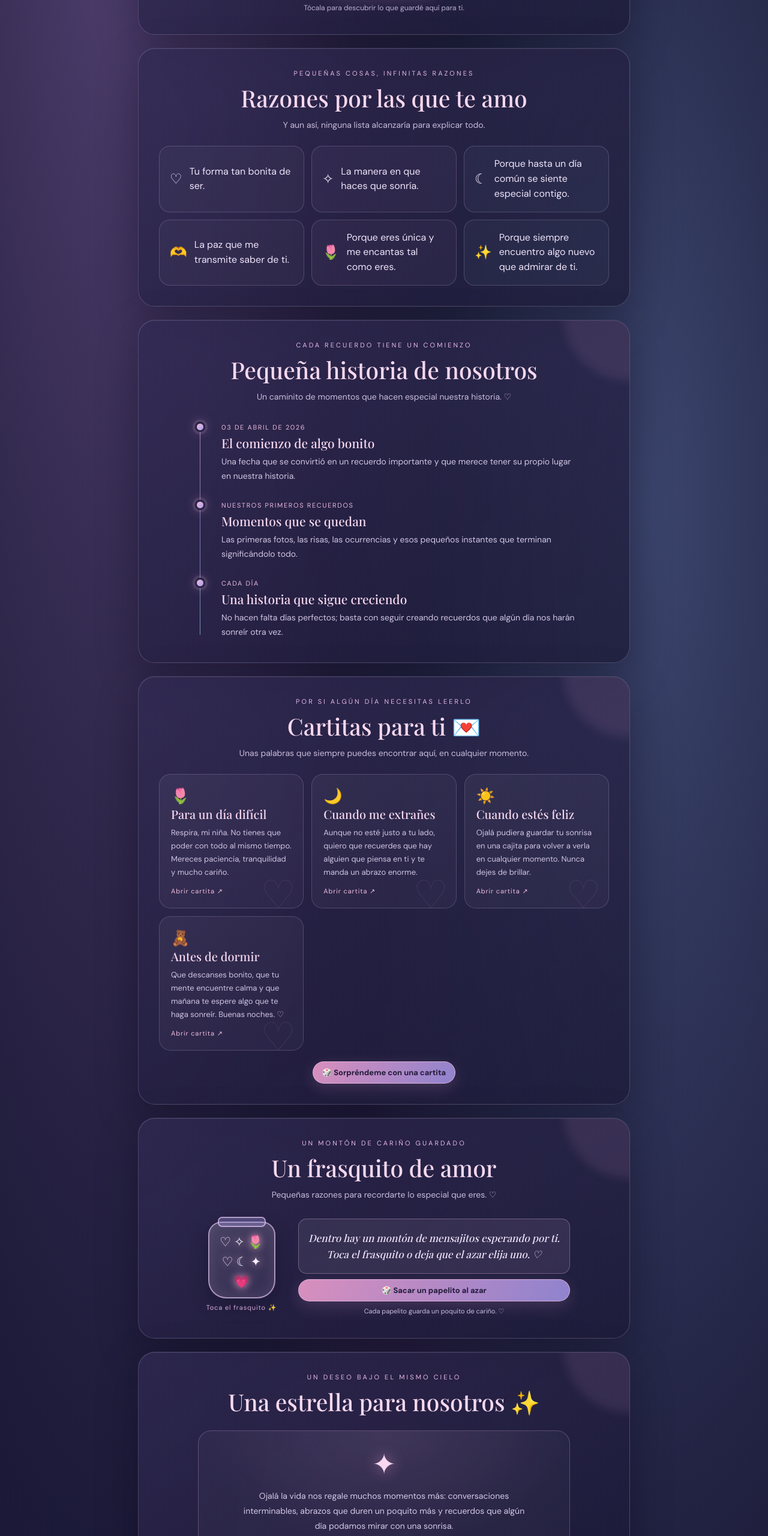
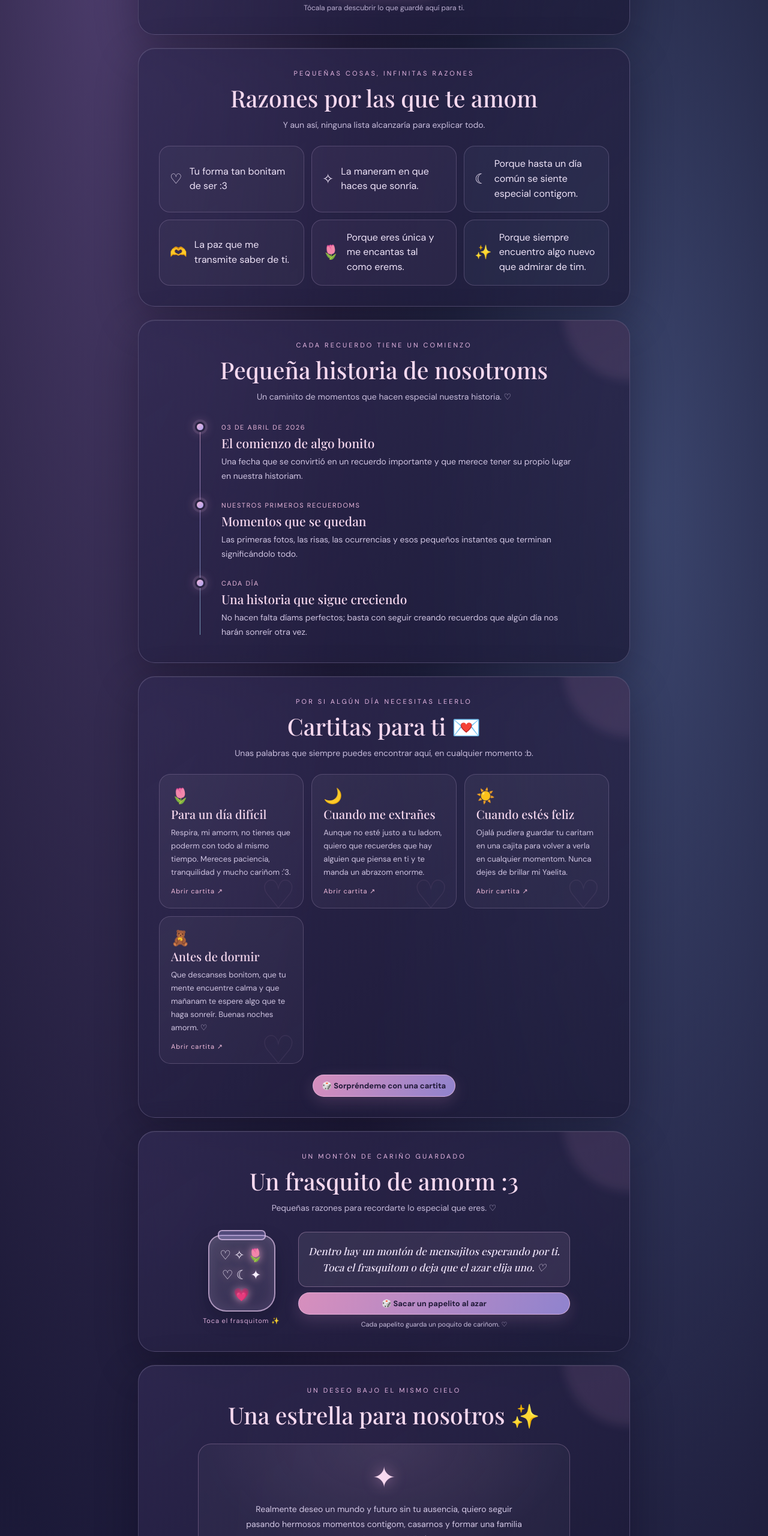
Before and after one commit to AstarothDx/Jadem, a plain HTML site: page index.html in a window 1280 px wide. Shown: the part 820-3380 px from the top of the page at 60% size. Drawn offline with nearby package versions, Linux system fonts and the light colour scheme; a web font is replaced by a local one.

```diff
--- a/index_yaelita_interactivo.html
+++ b/index.html
@@ -238,21 +238,21 @@ body.album-open{overflow:hidden}
   <section class="album-view" id="albumView" aria-hidden="true">
     <div class="album-top"><button class="btn ghost small" id="closeAlbum" type="button">← Volver</button><span class="eyebrow">✧ nuestra pequeña colección ✧</span></div>
     <div class="panel album-panel">
-    <div class="section-head"><div class="eyebrow">fragmentos de felicidad</div><h2>Nuestros recuerdos</h2><p>Cada foto guarda un pedacito de esos momentos que hacen más bonita nuestra historia. ♡</p></div>
+    <div class="section-head"><div class="eyebrow">fragmentos de felicidad</div><h2>Nuestros recuerdos</h2><p>Cada fotom guarda un pedacito de esos momentos que hacen más bonitam nuestra historia. ♡</p></div>
     <div class="gallery" id="gallery" aria-live="polite"></div>
-    <p class="hint">Pequeños instantes que quiero seguir guardando contigo. ♡</p>
+    <p class="hint">Pequeños instantes que quiero seguir guardandom contigom. ♡</p>
     </div>
   </section>
 
   <section class="panel">
-    <div class="section-head"><div class="eyebrow">pequeñas cosas, infinitas razones</div><h2>Razones por las que te amo</h2><p>Y aun así, ninguna lista alcanzaría para explicar todo.</p></div>
+    <div class="section-head"><div class="eyebrow">pequeñas cosas, infinitas razones</div><h2>Razones por las que te amom</h2><p>Y aun así, ninguna lista alcanzaría para explicar todo.</p></div>
     <div class="reasons" id="reasons">
-      <div class="reason"><span>♡</span>Tu forma tan bonita de ser.</div>
-      <div class="reason"><span>✧</span>La manera en que haces que sonría.</div>
-      <div class="reason"><span>☾</span>Porque hasta un día común se siente especial contigo.</div>
+      <div class="reason"><span>♡</span>Tu forma tan bonitam de ser :3</div>
+      <div class="reason"><span>✧</span>La maneram en que haces que sonría.</div>
+      <div class="reason"><span>☾</span>Porque hasta un día común se siente especial contigom.</div>
       <div class="reason"><span>🫶</span>La paz que me transmite saber de ti.</div>
-      <div class="reason"><span>🌷</span>Porque eres única y me encantas tal como eres.</div>
-      <div class="reason"><span>✨</span>Porque siempre encuentro algo nuevo que admirar de ti.</div>
+      <div class="reason"><span>🌷</span>Porque eres única y me encantas tal como erems.</div>
+      <div class="reason"><span>✨</span>Porque siempre encuentro algo nuevo que admirar de tim.</div>
     </div>
   </section>
 
@@ -260,7 +260,7 @@ body.album-open{overflow:hidden}
   <section class="panel extra-section">
     <div class="section-head">
       <div class="eyebrow">cada recuerdo tiene un comienzo</div>
-      <h2>Pequeña historia de nosotros</h2>
+      <h2>Pequeña historia de nosotroms</h2>
       <p>Un caminito de momentos que hacen especial nuestra historia. ♡</p>
     </div>
     <div class="timeline">
@@ -268,11 +268,11 @@ body.album-open{overflow:hidden}
         <span class="timeline-dot"></span>
         <span class="timeline-date">03 de abril de 2026</span>
         <h3>El comienzo de algo bonito</h3>
-        <p>Una fecha que se convirtió en un recuerdo importante y que merece tener su propio lugar en nuestra historia.</p>
+        <p>Una fecha que se convirtió en un recuerdo importante y que merece tener su propio lugar en nuestra historiam.</p>
       </article>
       <article class="timeline-item">
         <span class="timeline-dot"></span>
-        <span class="timeline-date">Nuestros primeros recuerdos</span>
+        <span class="timeline-date">Nuestros primeros recuerdoms</span>
         <h3>Momentos que se quedan</h3>
         <p>Las primeras fotos, las risas, las ocurrencias y esos pequeños instantes que terminan significándolo todo.</p>
       </article>
@@ -280,7 +280,7 @@ body.album-open{overflow:hidden}
         <span class="timeline-dot"></span>
         <span class="timeline-date">Cada día</span>
         <h3>Una historia que sigue creciendo</h3>
-        <p>No hacen falta días perfectos; basta con seguir creando recuerdos que algún día nos harán sonreír otra vez.</p>
+        <p>No hacen falta díams perfectos; basta con seguir creando recuerdos que algún día nos harán sonreír otra vez.</p>
       </article>
     </div>
   </section>
@@ -289,13 +289,13 @@ body.album-open{overflow:hidden}
     <div class="section-head">
       <div class="eyebrow">por si algún día necesitas leerlo</div>
       <h2>Cartitas para ti 💌</h2>
-      <p>Unas palabras que siempre puedes encontrar aquí, en cualquier momento.</p>
+      <p>Unas palabras que siempre puedes encontrar aquí, en cualquier momento :b.</p>
     </div>
     <div class="letters-grid" id="lettersGrid">
-      <button class="love-note" type="button" data-letter="0"><span class="note-icon">🌷</span><h3>Para un día difícil</h3><p>Respira, mi niña. No tienes que poder con todo al mismo tiempo. Mereces paciencia, tranquilidad y mucho cariño.</p><span class="note-open">Abrir cartita ↗</span></button>
-      <button class="love-note" type="button" data-letter="1"><span class="note-icon">🌙</span><h3>Cuando me extrañes</h3><p>Aunque no esté justo a tu lado, quiero que recuerdes que hay alguien que piensa en ti y te manda un abrazo enorme.</p><span class="note-open">Abrir cartita ↗</span></button>
-      <button class="love-note" type="button" data-letter="2"><span class="note-icon">☀️</span><h3>Cuando estés feliz</h3><p>Ojalá pudiera guardar tu sonrisa en una cajita para volver a verla en cualquier momento. Nunca dejes de brillar.</p><span class="note-open">Abrir cartita ↗</span></button>
-      <button class="love-note" type="button" data-letter="3"><span class="note-icon">🧸</span><h3>Antes de dormir</h3><p>Que descanses bonito, que tu mente encuentre calma y que mañana te espere algo que te haga sonreír. Buenas noches. ♡</p><span class="note-open">Abrir cartita ↗</span></button>
+      <button class="love-note" type="button" data-letter="0"><span class="note-icon">🌷</span><h3>Para un día difícil</h3><p>Respira, mi amorm, no tienes que poderm con todo al mismo tiempo. Mereces paciencia, tranquilidad y mucho cariñom :'3.</p><span class="note-open">Abrir cartita ↗</span></button>
+      <button class="love-note" type="button" data-letter="1"><span class="note-icon">🌙</span><h3>Cuando me extrañes</h3><p>Aunque no esté justo a tu ladom, quiero que recuerdes que hay alguien que piensa en ti y te manda un abrazom enorme.</p><span class="note-open">Abrir cartita ↗</span></button>
+      <button class="love-note" type="button" data-letter="2"><span class="note-icon">☀️</span><h3>Cuando estés feliz</h3><p>Ojalá pudiera guardar tu caritam en una cajita para volver a verla en cualquier momentom. Nunca dejes de brillar mi Yaelita.</p><span class="note-open">Abrir cartita ↗</span></button>
+      <button class="love-note" type="button" data-letter="3"><span class="note-icon">🧸</span><h3>Antes de dormir</h3><p>Que descanses bonitom, que tu mente encuentre calma y que mañanam te espere algo que te haga sonreír. Buenas noches amorm. ♡</p><span class="note-open">Abrir cartita ↗</span></button>
     </div>
     <div class="center letter-actions"><button class="btn small" id="randomLetter" type="button">🎲 Sorpréndeme con una cartita</button></div>
   </section>
@@ -303,18 +303,18 @@ body.album-open{overflow:hidden}
   <section class="panel extra-section">
     <div class="section-head">
       <div class="eyebrow">un montón de cariño guardado</div>
-      <h2>Un frasquito de amor</h2>
+      <h2>Un frasquito de amorm :3</h2>
       <p>Pequeñas razones para recordarte lo especial que eres. ♡</p>
     </div>
     <div class="jar-wrap">
       <button class="jar-illustration" id="drawJar" type="button" aria-label="Sacar un mensaje aleatorio del frasquito">
         <div class="jar-glass" id="jarGlass"><span>♡</span><span>✧</span><span>🌷</span><span>♡</span><span>☾</span><span>✦</span><span>💗</span></div>
-        <span class="jar-tap">Toca el frasquito ✨</span>
+        <span class="jar-tap">Toca el frasquitom ✨</span>
       </button>
       <div class="jar-copy">
-        <div class="jar-message jar-result" id="jarResult" aria-live="polite">Dentro hay un montón de mensajitos esperando por ti. Toca el frasquito o deja que el azar elija uno. ♡</div>
+        <div class="jar-message jar-result" id="jarResult" aria-live="polite">Dentro hay un montón de mensajitos esperando por ti. Toca el frasquitom o deja que el azar elija uno. ♡</div>
         <button class="btn small" id="randomJar" type="button">🎲 Sacar un papelito al azar</button>
-        <p class="jar-counter" id="jarCounter">Cada papelito guarda un poquito de cariño. ♡</p>
+        <p class="jar-counter" id="jarCounter">Cada papelito guarda un poquito de cariñom. ♡</p>
       </div>
     </div>
   </section>
@@ -327,28 +327,28 @@ body.album-open{overflow:hidden}
     </div>
     <div class="wish-card">
       <div class="wish-star" aria-hidden="true">✦</div>
-      <p>Ojalá la vida nos regale muchos momentos más: conversaciones interminables, abrazos que duren un poquito más y recuerdos que algún día podamos mirar con una sonrisa.</p>
+      <p>Realmente deseo un mundo y futuro sin tu ausencia, quiero seguir pasando hermosos momentos contigom, casarnos y formar una familia no perfecta, pero feliz :'3</p>
     </div>
   </section>
 
   <section class="panel">
-    <div class="section-head"><div class="eyebrow">desde que comenzó algo bonito</div><h2>Nuestro tiempo</h2><p>Desde el 3 de abril de 2026, una fecha que quiero guardar con mucho cariño. ♡</p></div>
+    <div class="section-head"><div class="eyebrow">desde que comenzó algo bonitom</div><h2>Nuestro tiempo</h2><p>Desde el 3 de abril de 2026, una fecha que quiero guardar con mucho cariñom. ♡</p></div>
     <div class="counter-box">
       <div class="count"><strong id="days">—</strong><small>Días</small></div>
       <div class="count"><strong id="hours">—</strong><small>Horas</small></div>
       <div class="count"><strong id="minutes">—</strong><small>Minutos</small></div>
       <div class="count"><strong id="seconds">—</strong><small>Segundos</small></div>
     </div>
-    <p class="hint" id="dateHint">Cada segundo suma un recuerdo más a nuestra historia. ♡</p>
+    <p class="hint" id="dateHint">Cada segundo suma un recuerdo más a nuestra historiam. ♡</p>
     <div class="mex-clock" aria-live="off"><span>Hora actual · México (centro)</span><strong id="mexTime">--:--:--</strong><small id="mexDate">Cargando fecha…</small></div>
   </section>
 
   <section class="panel">
-    <div class="section-head"><div class="eyebrow">la melodía que nos acompaña</div><h2>Nuestra canción 🫶</h2><p>Esta canción tiene un rinconcito especial aquí. Puedes darle play cuando quieras.</p></div>
+    <div class="section-head"><div class="eyebrow">la melodía que nos acompaña</div><h2>Nuestra canción 🫶</h2><p>Esta canción tiene un rinconcito especial aquím. Escúchala y recuerda que es nuestro tema amorm.</p></div>
     <div class="music">
       <div class="vinyl" id="vinyl"></div>
       <div class="music-info">
-        <strong>Una canción para ti</strong><small>Nuestra Canción 🫶</small>
+        <strong>Una canción para ti amorm</strong><small>Nuestra Canción 🫶</small>
         <div class="progress" id="progress" title="Buscar en la canción"><span id="progressFill"></span></div>
         <div class="music-controls">
           <button id="back" aria-label="Retroceder 10 segundos">↶</button>
@@ -364,7 +364,7 @@ body.album-open{overflow:hidden}
   </section>
 
   <section class="panel">
-    <div class="section-head"><div class="eyebrow">dos almas bajo el mismo cielo</div><h2>Nuestra constelación</h2><p>En algún rincón inmenso del universo, me alegra que nuestros caminos se hayan cruzado mi amorm.</p></div>
+    <div class="section-head"><div class="eyebrow">dos almas bajo el mismo cielom</div><h2>Nuestra constelación</h2><p>En algún rincón inmenso del universo, me alegra que nuestros caminos se hayan cruzado mi amorm.</p></div>
     <svg class="constellation" viewBox="0 0 600 260" role="img" aria-label="Constelación decorativa de estrellas">
       <path d="M75 165 L155 80 L245 132 L315 55 L405 120 L500 65 L535 180 L405 205 L315 55" fill="none" stroke="#d9c9ff" stroke-opacity=".55" stroke-dasharray="3 6"/>
       <path d="M75 165 L190 205 L245 132 L405 120 L535 180" fill="none" stroke="#d9c9ff" stroke-opacity=".35" stroke-dasharray="3 6"/>
@@ -377,7 +377,7 @@ body.album-open{overflow:hidden}
 
   <section class="panel">
     <div class="section-head"><div class="eyebrow">algo que quiero que sepas</div><h2>Un pensamiento para ti</h2><p>¡MUAAAK!. ♡</p></div>
-    <div class="hidden-message show" style="display:block"><div style="font-size:30px;margin-bottom:10px">💌✨</div><h3 style="font-size:27px;margin-bottom:10px;color:#f4c7e7">Mi lugar favorito...</h3><p style="line-height:1.8;color:#e3d8ef">No es un sitio, es esa sensación bonita que aparece cuando pienso en ti. Si pudiera guardar un momento en una estrella, guardaría uno en el que estés sonriendo. Te amo, Amorm. ❤️</p></div>
+    <div class="hidden-message show" style="display:block"><div style="font-size:30px;margin-bottom:10px">💌✨</div><h3 style="font-size:27px;margin-bottom:10px;color:#f4c7e7">Mi lugar favoritom...</h3><p style="line-height:1.8;color:#e3d8ef">No es un sitio, es esa sensación bonita que aparece cuando pienso en ti. Si pudiera guardar un momento en una estrella, guardaría uno en el que estés sonriendo. Te amo, Amorm. ❤️</p></div>
   </section>
 
   <section class="panel final">
@@ -444,7 +444,7 @@ const PHOTOS = [
   {file:'foto7.jpg', caption:'Besom :3'},
   {file:'foto8.jpg', caption:'Me encanta estar en el parque contigom'},
   {file:'foto9.jpg', caption:'Guapoms :3'},
-  {file:'foto10.jpg', caption:'✧♡✧'}
+  {file:'foto10.jpg', caption:'Mi bebita :3'}
 ];
 const gallery=$('gallery');
 PHOTOS.forEach((photo,i)=>{
@@ -474,16 +474,16 @@ PHOTOS.forEach((photo,i)=>{
 
 /* Frasquito: cada toque saca un mensajito al azar. No guarda datos. */
 const jarMessages=[
-'Me encanta la forma tan tuya que tienes de hacer bonito cualquier momento.','Tu sonrisa es de mis cosas favoritas. Nunca lo olvides. ♡','Eres importante, incluso en los días en los que se te olvide.','Qué bonito que, entre tantas personas, nuestros caminos se encontraran.','Ojalá pudiera darte un abrazo larguito justo ahora. 🌷','Hay algo en ti que convierte los días normales en recuerdos especiales.','No necesitas hacer nada extraordinario para ser alguien maravillosa.','Si hoy nadie te lo ha dicho: eres preciosa y mereces cosas bonitas. ✨','Mi parte favorita de muchos días es cuando apareces en mis pensamientos.','Te elegiría entre un millón de casualidades. ♡'];
+'Tu sola presencia hace bonitom cualquier momento.','Tu sonrisa es de mis cosas favoritas. y ru carita hermosam. ♡','Eres importante, incluso en los días en los que se te olvide.','Qué bonitom que, entre tantas personas, nuestros caminos se encontraran.','Ojalám pudiera darte un abrazote justo ahora. 🌷','Mi esposita wapam, mi amorm :3.','Te amo amorm, y así será hasta que me lo permitas.','Eres preciosam y me encantas. ✨','Mi parte favorita de muchos días es cuando apareces en mis pensamientos con o sin ropa :^.','Te elegiría entre un millón de casualidadems. ♡'];
 let lastJarIndex=-1,jarDrawCount=0;
 function drawJarMessage(){let index;do{index=Math.floor(Math.random()*jarMessages.length)}while(index===lastJarIndex&&jarMessages.length>1);lastJarIndex=index;jarDrawCount++;const result=$('jarResult'),glass=$('jarGlass');result.textContent=jarMessages[index];result.classList.remove('pop');void result.offsetWidth;result.classList.add('pop');glass.classList.remove('shake');void glass.offsetWidth;glass.classList.add('shake');$('jarCounter').textContent='Papelito '+jarDrawCount+' · siempre hay más cariño por descubrir ♡';setTimeout(()=>glass.classList.remove('shake'),450);petalRain(5)}
 $('drawJar').addEventListener('click',drawJarMessage);$('randomJar').addEventListener('click',drawJarMessage);
 /* Cartitas que se abren en una ventana y se pueden elegir al azar. */
 const loveLetters=[
-{title:'Para un día difícil 🌷',body:'Respira, mi niña. No tienes que poder con todo al mismo tiempo. Mereces paciencia, tranquilidad y mucho cariño. Si hoy pesa un poquito más, ve despacio; no tienes que resolverlo todo ahora. Te mando el abrazo más grande que pueda caber en estas palabras. ♡'},
-{title:'Cuando me extrañes 🌙',body:'Aunque no esté justo a tu lado, quiero que recuerdes que hay alguien que piensa en ti y te manda un abrazo enorme. Cierra tus ojitos un momento e imagina que te abrazo muy fuerte. La distancia no cambia lo bonito que siento por ti. ♡'},
-{title:'Cuando estés feliz ☀️',body:'Ojalá pudiera guardar tu sonrisa en una cajita para volver a verla en cualquier momento. Nunca dejes de brillar. Me encanta imaginarte feliz, disfrutando tus momentos y siendo tú. Que nunca te falten razones para sonreír. ♡'},
-{title:'Antes de dormir 🧸',body:'Que descanses bonito, que tu mente encuentre calma y que mañana te espere algo que te haga sonreír. Buenas noches. Suelta poquito a poquito lo que te haya preocupado hoy; mereces descansar y despertar con el corazón tranquilito. ♡'}];
+{title:'Para un día difícil 🌷',body:'Respira, mi amorm. No tienes que poder con todo al mismo tiempo. Mereces paciencia, tranquilidad y mucho cariñom. Si hoy pesa un poquito más, ve despacio; no tienes que resolverlo todo ahora. Te mando un abrazote grande que pueda caber en estas palabrams. ♡'},
+{title:'Cuando me extrañes 🌙',body:'Aunque no esté justo a tu ladom, quiero que recuerdes que hay alguien que piensa en ti y te ama muchom. Cierra tus ojitos un momento e imagina que te abrazo muy fuertem. La distancia no cambia lo bonito que siento por ti. ♡'},
+{title:'Cuando estés feliz ☀️',body:'Ojalám pudiera guardar tu caritam en una cajitam para volver a verla en cualquier momentom. Nunca dejes de brillar amorm. Me encanta imaginarte feliz, disfrutando tus momentos y siendo tú. Que nunca te falten razones para sonreír. ♡'},
+{title:'Antes de dormir 🧸',body:'Que descanses bonitom, que tu mente encuentre calma y que mañanam te espere algo que te haga sonreír. Buenas noches mi Yaelita. Suelta poquito a poquito lo que te haya preocupado hoym; mereces descansar y despertar con el corazón tranquilitom. ♡'}];
 let currentLetter=0;
 function showLoveLetter(index){currentLetter=(index+loveLetters.length)%loveLetters.length;$('modalTitle').textContent=loveLetters[currentLetter].title;$('modalBody').textContent=loveLetters[currentLetter].body;$('letterModal').classList.add('open');$('letterModal').setAttribute('aria-hidden','false');document.body.style.overflow='hidden'}
 function closeLoveLetter(){$('letterModal').classList.remove('open');$('letterModal').setAttribute('aria-hidden','true');document.body.style.overflow=''}
```
